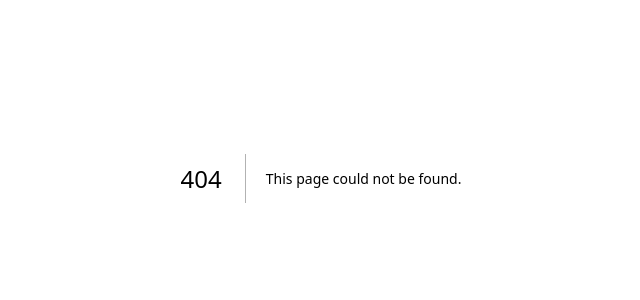
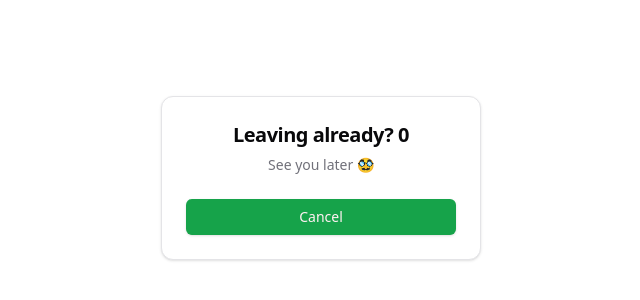
Before and after one commit to luansievers/bootstrap-next-react, a Next.js app: page /auth/logout in a window 1280 px wide. Before the commit this address had no page. Shown: the part 222-522 px from the top of the page, without its empty margins (319-959 px from the left). Built offline with nearby package versions, Linux system fonts and the light colour scheme.

Commit message:
Add logout

```diff
--- a/app/(protected)/settings/page.tsx
+++ b/app/(protected)/settings/page.tsx
@@ -1,7 +1,7 @@
-import { logout } from '@/actions/auth'
 import { auth } from '@/auth'
 import { Button } from '@/components/ui/button'
 import { Metadata } from 'next'
+import Link from 'next/link'
 
 export const metadata: Metadata = {
     title: 'Settings',
@@ -13,9 +13,9 @@ export default async function Page() {
         <div>
             <h1>Settings Page</h1>
             <p>{JSON.stringify(session)}</p>
-            <form action={logout}>
-                <Button type="submit">Sign Out</Button>
-            </form>
+            <Button>
+                <Link href={'/auth/logout'}>Sign Out</Link>
+            </Button>
         </div>
     )
 }
--- a/app/auth/login/_components/sign-in-google-button.tsx
+++ b/app/auth/login/_components/sign-in-google-button.tsx
@@ -6,17 +6,31 @@ import { signIn } from 'next-auth/react'
 
 import { Icons } from '@/components/icons'
 import { AFTER_LOGIN_REDIRECT } from '@/routes'
+import { useTransition } from 'react'
 
 export default function SignInGoogleButton() {
+    const [isPending, starTransition] = useTransition()
     const onClick = () => {
-        signIn('google', {
-            callbackUrl: AFTER_LOGIN_REDIRECT,
+        starTransition(async () => {
+            await signIn('google', {
+                callbackUrl: AFTER_LOGIN_REDIRECT,
+            })
         })
     }
 
     return (
-        <Button variant="secondary" type="button" onClick={() => onClick()}>
-            <Icons.google className="mr-2 h-4 w-4" /> Google
+        <Button
+            variant="secondary"
+            type="button"
+            onClick={() => onClick()}
+            disabled={isPending}
+        >
+            {isPending ? (
+                <Icons.spinner className="mr-2 h-4 w-4 animate-spin" />
+            ) : (
+                <Icons.google className="mr-2 h-4 w-4" />
+            )}{' '}
+            Google
         </Button>
     )
 }
--- /dev/null
+++ b/app/auth/logout/_components/logout-card.tsx
@@ -0,0 +1,49 @@
+'use client'
+
+import { Button } from '@/components/ui/button'
+import {
+    Card,
+    CardContent,
+    CardDescription,
+    CardHeader,
+    CardTitle,
+} from '@/components/ui/card'
+import { useRouter } from 'next/navigation'
+import { useEffect, useState } from 'react'
+
+import { signOut } from 'next-auth/react'
+
+export default function LogoutCard() {
+    const router = useRouter()
+
+    const [seconds, setSeconds] = useState(5)
+
+    useEffect(() => {
+        const interval = setInterval(async () => {
+            if (seconds <= 0) {
+                await signOut()
+            } else {
+                setSeconds((prev) => prev - 1)
+            }
+        }, 1000)
+
+        // Cleanup the interval on component unmount
+        return () => clearInterval(interval)
+    }, [seconds])
+
+    return (
+        <Card className="mx-auto max-w-xs w-full text-center">
+            <CardHeader>
+                <CardTitle className="text-xl">
+                    Leaving already? {seconds}
+                </CardTitle>
+                <CardDescription>See you later 🥸 </CardDescription>
+            </CardHeader>
+            <CardContent>
+                <Button onClick={() => router.back()} className="w-full">
+                    Cancel
+                </Button>
+            </CardContent>
+        </Card>
+    )
+}
--- /dev/null
+++ b/app/auth/logout/page.tsx
@@ -0,0 +1,10 @@
+import { Metadata } from 'next'
+import LogoutCard from './_components/logout-card'
+
+export const metadata: Metadata = {
+    title: 'Logout',
+}
+
+export default function Page() {
+    return <LogoutCard />
+}
--- a/app/auth/register/_components/sign-up-form.tsx
+++ b/app/auth/register/_components/sign-up-form.tsx
@@ -35,7 +35,6 @@ export default function SignUpForm() {
 
     const onSubmit = (values: z.infer<typeof RegisterUserSchema>) => {
         starTransition(() => {
-            console.log(values)
             registerUser(values).then((data) => {
                 toast({
                     title: data.error ? 'Error' : 'Success',
```
